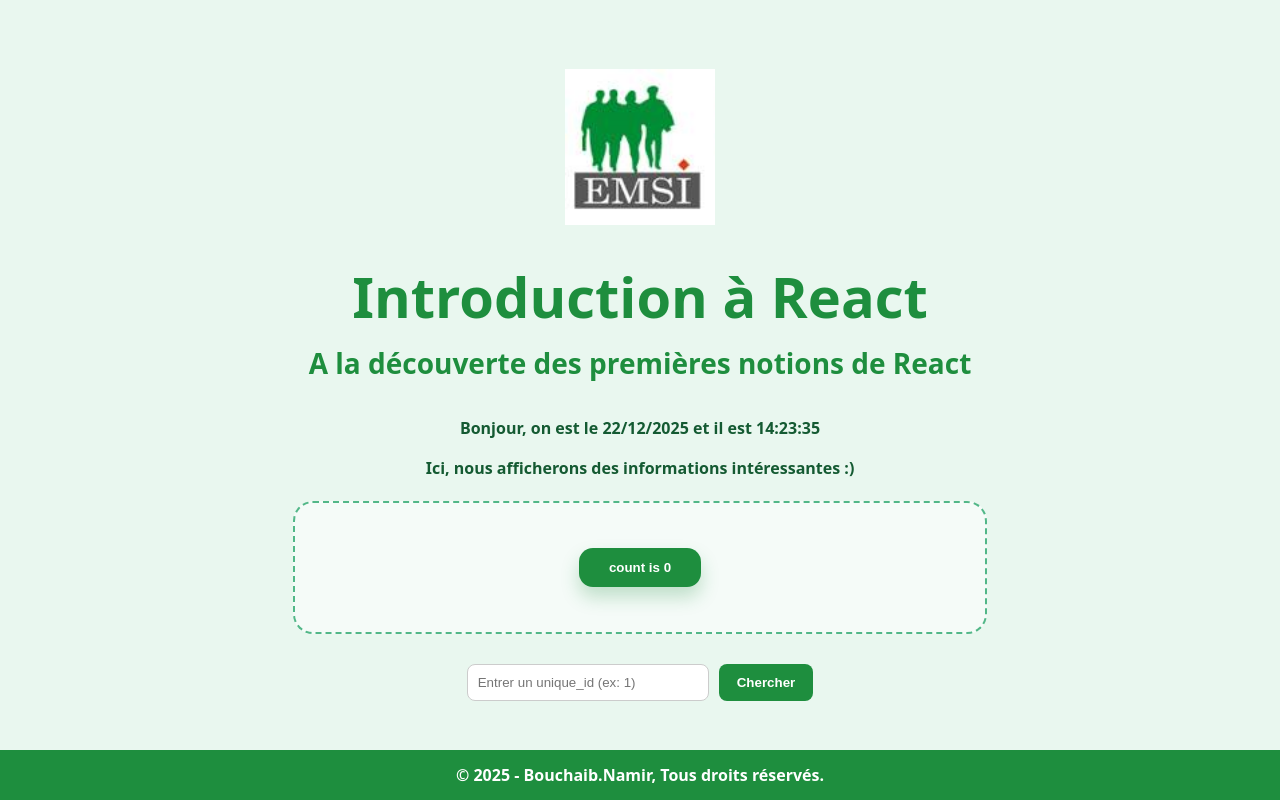
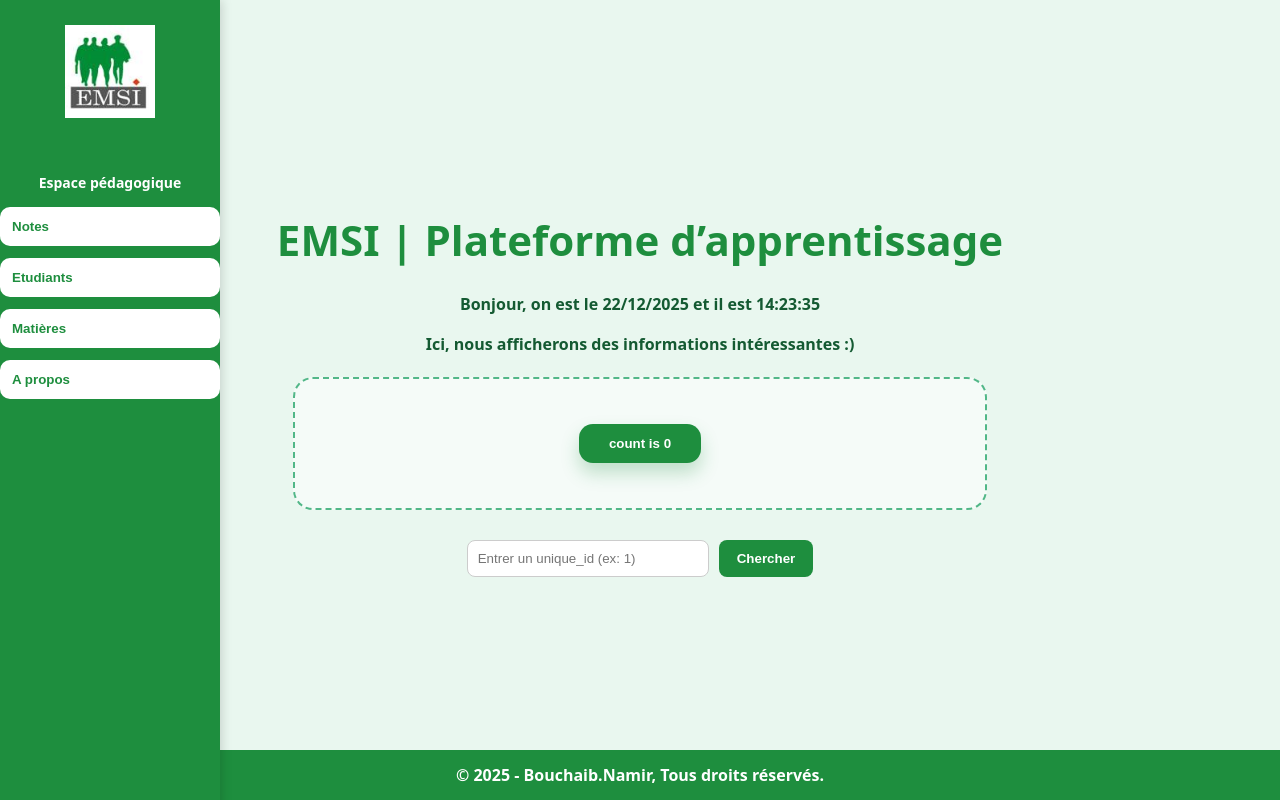
Before and after one commit to MBDS-CASA/react101-BouchaibNamir1, a React (Vite) app: page / in a window 1280 px wide. Built offline with nearby package versions, Linux system fonts and the light colour scheme.

Commit message:
Ajout du titre principal EMSI dans le contenu

```diff
--- /dev/null
+++ b/src/components/Header.css
@@ -0,0 +1,63 @@
+/* Sidebar container */
+.sidebar {
+  position: fixed;
+  top: 0;
+  left: 0;
+  width: 220px;
+  height: 100vh;
+  background: #1e8e3e;
+  display: flex;
+  flex-direction: column;
+  align-items: center;
+  padding-top: 25px;
+  box-shadow: 2px 0 10px rgba(0, 0, 0, 0.15);
+  z-index: 100;
+}
+
+/* Logo */
+.sidebar-logo img {
+  width: 90px;
+  margin-bottom: 40px;
+}
+
+/* Menu */
+.sidebar-menu {
+  width: 100%;
+  display: flex;
+  flex-direction: column;
+  gap: 12px;
+  padding: 0 20px;
+}
+
+.sidebar-menu button {
+  width: 100%;
+  padding: 12px;
+  border-radius: 10px;
+  border: none;
+  background: #ffffff;
+  color: #1e8e3e;
+  font-weight: 700;
+  cursor: pointer;
+  transition: all 0.2s ease;
+  text-align: left;
+}
+
+.sidebar-menu button:hover {
+  background: #d8f3dc;
+  transform: translateX(5px);
+}
+.sidebar-title {
+  margin-top: 10px;
+  color: #ffffff;
+  font-size: 14px;
+  font-weight: 600;
+  text-align: center;
+  line-height: 1.4;
+}
+.app-title {
+  font-size: 42px;
+  font-weight: 800;
+  color: #1e8e3e;
+  text-align: center;
+  margin-bottom: 25px;
+}
--- a/src/components/Header.jsx
+++ b/src/components/Header.jsx
@@ -1,10 +1,25 @@
+import "./Header.css";
+
 function Header() {
+  const handleClick = (label) => {
+    alert(label);
+  };
+
   return (
-    <header className="header">
-      <img className="logo" src="/logo.png" alt="Logo EMSI" />
-      <h1 className="title">Introduction à React</h1>
-      <h2 className="subtitle">A la découverte des premières notions de React</h2>
-    </header>
+    <aside className="sidebar">
+      <div className="sidebar-logo">
+        <img src="/logo.png" alt="EMSI" />
+        {/* ✅ Texte pro sous le logo */}
+        <h3 className="sidebar-title">Espace pédagogique</h3>
+      </div>
+
+      <nav className="sidebar-menu">
+        <button onClick={() => handleClick("Notes")}>Notes</button>
+        <button onClick={() => handleClick("Etudiants")}>Etudiants</button>
+        <button onClick={() => handleClick("Matières")}>Matières</button>
+        <button onClick={() => handleClick("A propos")}>A propos</button>
+      </nav>
+    </aside>
   );
 }
 
--- a/src/components/MainContent.jsx
+++ b/src/components/MainContent.jsx
@@ -6,8 +6,8 @@
   const [count, setCount] = useState(0);
 
   useEffect(() => {
-    const timer = setInterval(() => setNow(new Date()), 1000);
-    return () => clearInterval(timer);
+    const id = setInterval(() => setNow(new Date()), 1000);
+    return () => clearInterval(id);
   }, []);
 
   const jour = String(now.getDate()).padStart(2, "0");
@@ -16,12 +16,15 @@
 
   const heure = String(now.getHours()).padStart(2, "0");
   const minute = String(now.getMinutes()).padStart(2, "0");
-  const seconde = String(now.getSeconds()).padStart(2, "0");
+  const second = String(now.getSeconds()).padStart(2, "0");
 
   return (
     <main className="main">
+      {/* ✅ TITRE PRINCIPAL (ajout seulement) */}
+      <h1 className="app-title">EMSI | Plateforme d’apprentissage</h1>
+
       <p className="info">
-        Bonjour, on est le {jour}/{mois}/{annee} et il est {heure}:{minute}:{seconde}
+        Bonjour, on est le {jour}/{mois}/{annee} et il est {heure}:{minute}:{second}
       </p>
 
       <p className="hint">Ici, nous afficherons des informations intéressantes :)</p>
@@ -32,7 +35,7 @@
         </button>
       </div>
 
-      {/* Recherche dans le JSON */}
+      {/* ✅ ON GARDE LE BLOC RÉSULTAT (SearchById) */}
       <SearchById />
     </main>
   );
```
